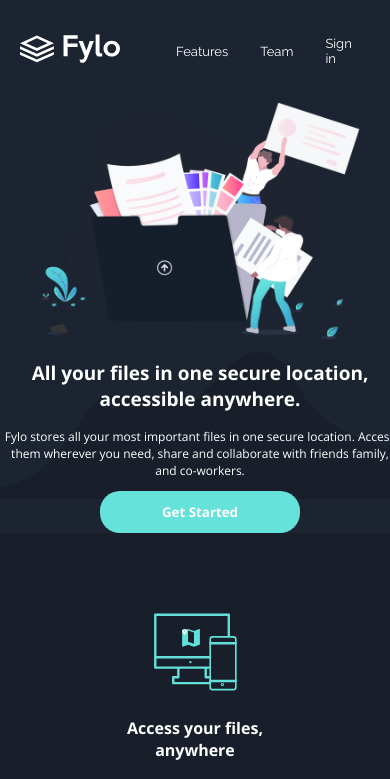
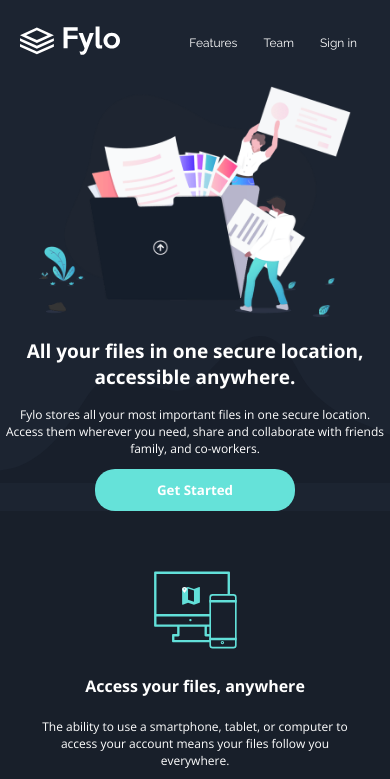
Before and after one commit to anarseferrov/fylo-landing-page, a plain HTML site: page index.html in a window 390 px wide. Shown: the top 779 px of the page. Drawn offline with nearby package versions, Linux system fonts and the light colour scheme.

Commit message:
css modified

```diff
--- a/css/main.css
+++ b/css/main.css
@@ -319,6 +319,32 @@
 }
 
 /*media query section*/
+
+@media screen and (max-width: 500px) {
+  .navbar nav ul li {
+    padding: 0 13px;
+    font-size: 12px;
+  }
+
+  .productive-info {
+    width: 100%;
+  }
+  .main-info-container {
+    width: 100%;
+  }
+
+  .mid-info-element {
+    width: 100%;
+    padding: 30px;
+  }
+  .review-card {
+    width: 100%;
+  }
+  .footer-logo {
+    width: 100%;
+  }
+}
+
 @media screen and (max-width: 992px) {
   .main-info {
     background: url(../images/bg-curvy-desktop.svg) no-repeat -40vh 35vh;
@@ -440,7 +466,7 @@
 
 @media screen and (max-width: 620px) {
   .main-info {
-    background: url(../images/bg-curvy-mobile.svg) no-repeat 00px 250px;
+    background: url(../images/bg-curvy-mobile.svg) no-repeat 0px 250px;
     background-size: contain;
   }
 }
```
